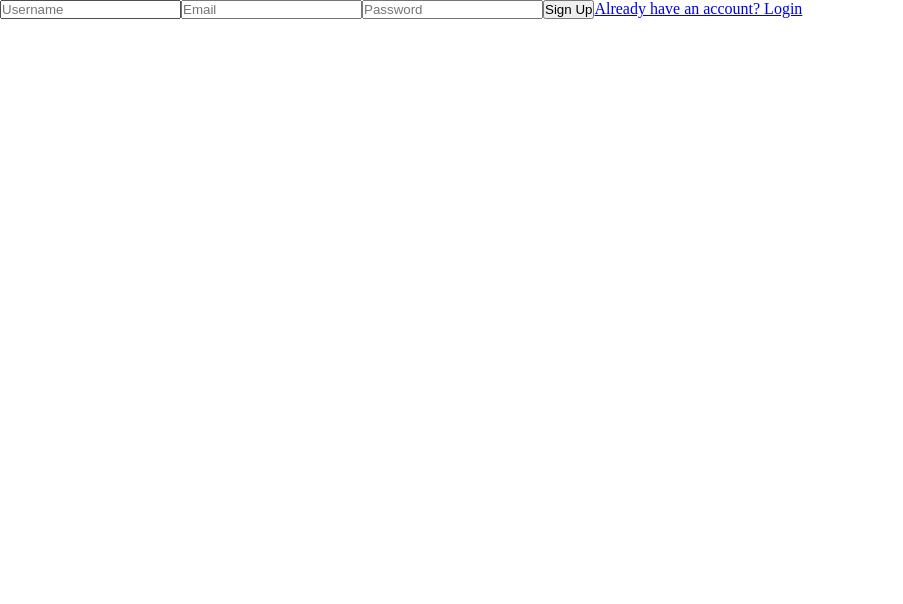
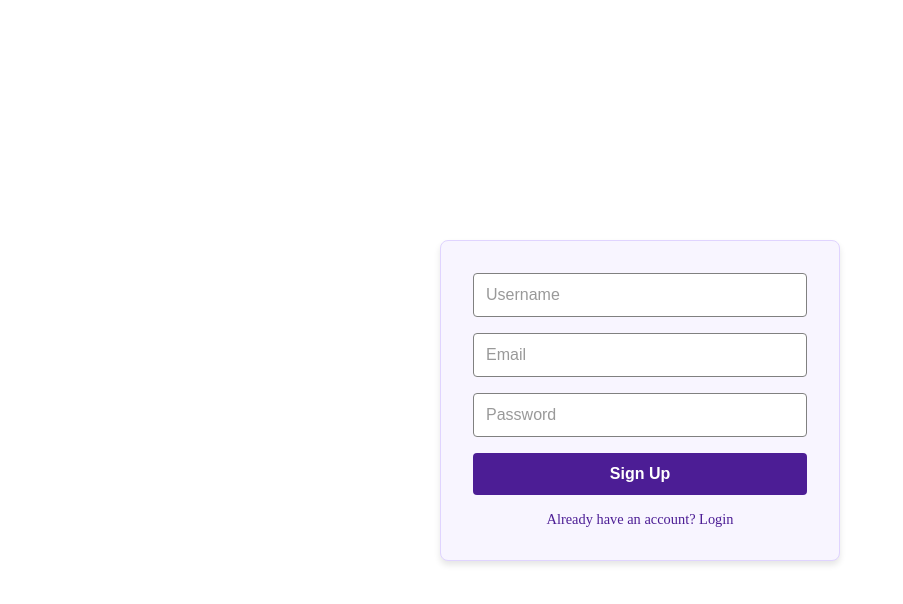
Before and after one commit to RaiPeter/property, a React (Vite) app in the folder frontend/: page /signup in a window 1280 px wide. Shown: the top 604 px of the page, without its empty margins (0-903 px from the left). Built offline with nearby package versions, Linux system fonts and the light colour scheme.

Commit message:
add Login and Signup components with styled forms

```diff
--- /dev/null
+++ b/frontend/src/Login.css
@@ -0,0 +1,84 @@
+/* Login container */
+.login-container {
+    display: flex;
+    justify-content: center;
+    align-items: center;
+    min-height: 100vh;
+    background-color: var(--background);
+    padding: 20px;
+  }
+
+  /* Form styling */
+  .login-form {
+    background-color: var(--card-bg);
+    border: 1px solid var(--card-border);
+    border-radius: 8px;
+    padding: 2rem;
+    width: 100%;
+    max-width: 400px;
+    box-shadow: 0 4px 6px rgba(0, 0, 0, 0.1);
+  }
+
+  /* Input fields */
+  .login-form input {
+    width: 100%;
+    padding: 12px;
+    margin-bottom: 1rem;
+    border: 1px solid var(--input-border);
+    border-radius: 4px;
+    background-color: var(--background);
+    color: var(--text);
+    font-size: 1rem;
+    box-sizing: border-box;
+    transition: border-color 0.3s ease;
+  }
+
+  .login-form input:focus {
+    outline: none;
+    border-color: var(--primary);
+  }
+
+  /* Placeholder styling */
+  .login-form input::placeholder {
+    color: var(--input-border);
+    opacity: 0.8;
+  }
+
+  /* Button styling */
+  .login-form button {
+    width: 100%;
+    padding: 12px;
+    background-color: var(--primary);
+    color: var(--button-text);
+    border: none;
+    border-radius: 4px;
+    font-size: 1rem;
+    font-weight: 600;
+    cursor: pointer;
+    transition: background-color 0.3s ease, transform 0.2s ease;
+  }
+
+  .login-form button:hover {
+    background-color: #7127e4;
+    transform: translateY(-2px);
+  }
+
+  .login-form button:active {
+    transform: translateY(0);
+  }
+
+  /* Link styling */
+  .login-form a {
+    display: block;
+    text-align: center;
+    margin-top: 1rem;
+    color: var(--primary);
+    text-decoration: none;
+    font-size: 0.9rem;
+    transition: color 0.3s ease;
+  }
+
+  .login-form a:hover {
+    color: var(--sidenav-hover);
+    text-decoration: underline;
+  }
--- a/frontend/src/Login.jsx
+++ b/frontend/src/Login.jsx
@@ -3,6 +3,7 @@ import { useSelector, useDispatch } from "react-redux";
 import { Link, useNavigate } from "react-router";
 import axiosInstance from "./interceptor/interceptor.js";
 import { loginUser } from "./features/slices/authSlice.js";
+import "./Login.css"
 
 const Login = () => {
   const [email, setEmail] = useState("");
@@ -38,8 +39,8 @@ const Login = () => {
     }
   };
   return (
-    <div>
-      <form onSubmit={handleSubmit}>
+    <div className="login-container">
+      <form className="login-form" onSubmit={handleSubmit}>
         <input
           type="email"
           placeholder="Email"
--- /dev/null
+++ b/frontend/src/Signup.css
@@ -0,0 +1,84 @@
+/* Signup container */
+.signup-container {
+    display: flex;
+    justify-content: center;
+    align-items: center;
+    min-height: 100vh;
+    background-color: var(--background);
+    padding: 20px;
+  }
+
+  /* Form styling */
+  .signup-form {
+    background-color: var(--card-bg);
+    border: 1px solid var(--card-border);
+    border-radius: 8px;
+    padding: 2rem;
+    width: 100%;
+    max-width: 400px;
+    box-shadow: 0 4px 6px rgba(0, 0, 0, 0.1);
+  }
+
+  /* Input fields */
+  .signup-form input {
+    width: 100%;
+    padding: 12px;
+    margin-bottom: 1rem;
+    border: 1px solid var(--input-border);
+    border-radius: 4px;
+    background-color: var(--background);
+    color: var(--text);
+    font-size: 1rem;
+    box-sizing: border-box;
+    transition: border-color 0.3s ease;
+  }
+
+  .signup-form input:focus {
+    outline: none;
+    border-color: var(--primary);
+  }
+
+  /* Placeholder styling */
+  .signup-form input::placeholder {
+    color: var(--input-border);
+    opacity: 0.8;
+  }
+
+  /* Button styling */
+  .signup-form button {
+    width: 100%;
+    padding: 12px;
+    background-color: var(--primary);
+    color: var(--button-text);
+    border: none;
+    border-radius: 4px;
+    font-size: 1rem;
+    font-weight: 600;
+    cursor: pointer;
+    transition: background-color 0.3s ease, transform 0.2s ease;
+  }
+
+  .signup-form button:hover {
+    background-color: #7127e4;
+    transform: translateY(-2px);
+  }
+
+  .signup-form button:active {
+    transform: translateY(0);
+  }
+
+  /* Link styling */
+  .signup-form a {
+    display: block;
+    text-align: center;
+    margin-top: 1rem;
+    color: var(--primary);
+    text-decoration: none;
+    font-size: 0.9rem;
+    transition: color 0.3s ease;
+  }
+
+  .signup-form a:hover {
+    color: var(--sidenav-hover);
+    text-decoration: underline;
+  }
--- a/frontend/src/Signup.jsx
+++ b/frontend/src/Signup.jsx
@@ -2,6 +2,7 @@ import axios from "axios";
 import React, { useState } from "react";
 import { Link, useNavigate } from "react-router";
 import axiosInstance from "./interceptor/interceptor";
+import "./Signup.css"
 
 const Signup = () => {
   const [username, setUsername] = useState("");
@@ -30,8 +31,8 @@ const Signup = () => {
     }
   };
   return (
-    <div>
-      <form onSubmit={handleSubmit}>
+    <div className="signup-container">
+      <form className="signup-form" onSubmit={handleSubmit}>
         <input
           type="text"
           placeholder="Username"
```
